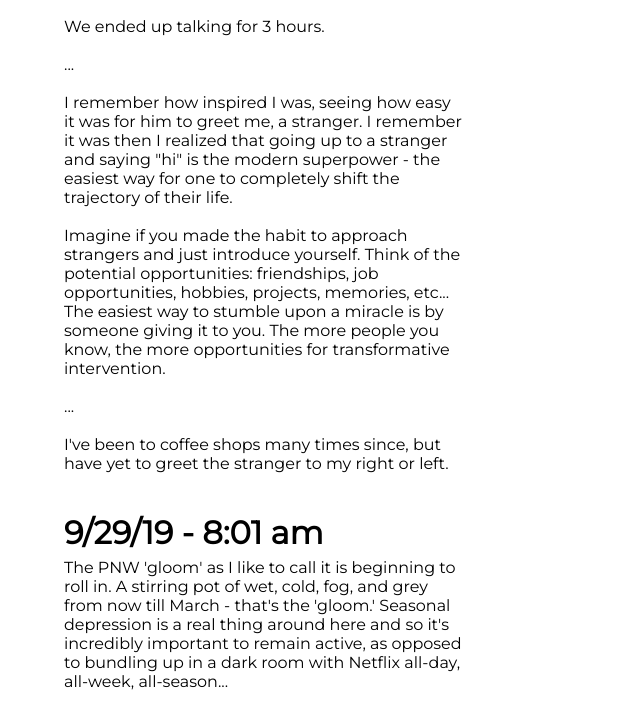
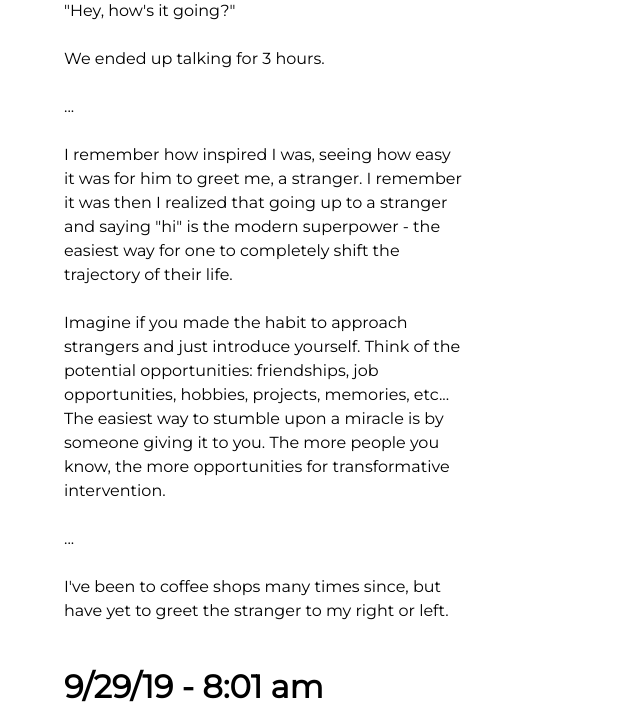
Before and after one commit to deadclams/deadclams.github.io, a plain HTML site: page index.html in a window 1280 px wide. Shown: the part 249-961 px from the top of the page, without its empty margins (0-640 px from the left). Drawn offline with Linux system fonts and the light colour scheme.

Commit message:
Add files via upload

```diff
--- a/index.html
+++ b/index.html
@@ -3,26 +3,8 @@
     <title>deadclams_diary</title>
     <head>
         <link href='https://fonts.googleapis.com/css?family=Montserrat' rel='stylesheet'>
-        <style>
-            .links {
-                max-width: 400px;
-                margin-left: 5%;
-                display: inline-block;
-                font-family: 'Montserrat';
-            }
-            body {
-                max-width: 400px;
-                margin-left: 5%;
-                display: inline-block;
-                font-family: 'Montserrat';
-            }
-            h1 {
-                line-height: .2em;
-            }
-            .entry {
-                text-align: left;
-            }
-        </style>
+        <link href="stylesheet.css" rel="stylesheet" type="text/css">
+        <script type="text/javascript" src="buttons.js"></script>
     </head>
 
     <div class=links>
@@ -38,6 +20,7 @@
 -->
 
     <body>
+
 
 
 
--- /dev/null
+++ b/stylesheet.css
@@ -0,0 +1,19 @@
+.links {
+    max-width: 400px;
+    margin-left: 5%;
+    display: inline-block;
+    font-family: 'Montserrat';
+}
+body {
+    max-width: 400px;
+    margin-left: 5%;
+    display: inline-block;
+    font-family: 'Montserrat';
+}
+h1 {
+    line-height: .5em;
+}
+.entry {
+    text-align: left;
+    line-height: 1.5;
+}
```
